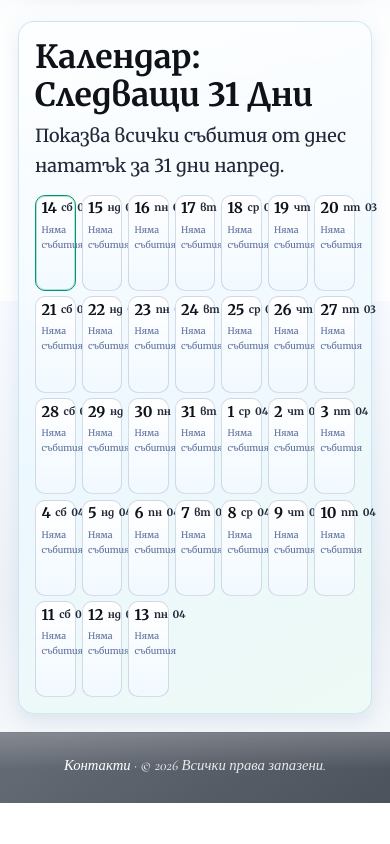
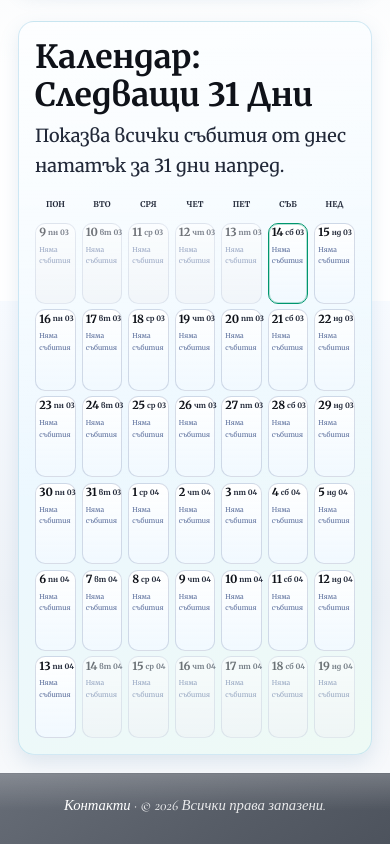
Before and after one commit to gkosev7/zabulgarskitedeca, an Astro site: page / in a window 390 px wide. Shown: the part 1387-2231 px from the top of the page. Before the commit the page ends 2190 px from the top, so only its background shows below. Built offline with nearby package versions, Linux system fonts and the light colour scheme; Astro itself is replaced by a stand-in of ours.

Commit message:
Restructure homepage calendar into weekly grid

```diff
--- a/src/pages/index.astro
+++ b/src/pages/index.astro
@@ -68,6 +68,43 @@ const next31Days = Array.from({ length: 31 }, (_, index) => {
 		items: calendarByDay.get(toDayKey(day)) ?? [],
 	};
 });
+
+const weekdayHeaders = [
+	{ bg: 'Пон', en: 'Mon' },
+	{ bg: 'Вто', en: 'Tue' },
+	{ bg: 'Сря', en: 'Wed' },
+	{ bg: 'Чет', en: 'Thu' },
+	{ bg: 'Пет', en: 'Fri' },
+	{ bg: 'Съб', en: 'Sat' },
+	{ bg: 'Нед', en: 'Sun' },
+];
+
+const firstGridDay = new Date(today);
+const mondayOffset = (today.getDay() + 6) % 7;
+firstGridDay.setDate(today.getDate() - mondayOffset);
+
+const lastRangeDay = new Date(endDate);
+const sundayOffset = (7 - ((lastRangeDay.getDay() + 6) % 7) - 1 + 7) % 7;
+const lastGridDay = new Date(lastRangeDay);
+lastGridDay.setDate(lastRangeDay.getDate() + sundayOffset);
+
+const calendarCells = [];
+for (let cursor = new Date(firstGridDay); cursor <= lastGridDay; cursor.setDate(cursor.getDate() + 1)) {
+	const day = new Date(cursor);
+	const key = toDayKey(day);
+	calendarCells.push({
+		key,
+		fullLabel: dayFullLabelFormatter.format(day),
+		dayNumber: day.getDate(),
+		weekLabelBg: dayWeekFormatter.format(day).replace('.', ''),
+		weekLabelEn: dayWeekFormatterEn.format(day).replace('.', ''),
+		monthLabelBg: monthFormatter.format(day).replace('.', ''),
+		monthLabelEn: monthFormatterEn.format(day).replace('.', ''),
+		isToday: key === toDayKey(today),
+		isCurrentRange: day >= today && day <= endDate,
+		items: calendarByDay.get(key) ?? [],
+	});
+}
 ---
 
 <!doctype html>
@@ -376,9 +413,30 @@ const next31Days = Array.from({ length: 31 }, (_, index) => {
 				gap: 0.35rem;
 				box-shadow: inset 0 1px 0 rgba(255, 255, 255, 0.75);
 			}
+			.day-card.outside-range {
+				opacity: 0.58;
+				background:
+					linear-gradient(180deg, rgba(255, 255, 255, 0.78), rgba(238, 241, 245, 0.84)),
+					#ffffff;
+			}
 			.day-card.today {
 				border-color: #00966e;
 				box-shadow: inset 0 0 0 1px rgba(0, 150, 110, 0.28);
+			}
+			.weekday-row {
+				display: grid;
+				grid-template-columns: repeat(7, minmax(0, 1fr));
+				gap: 0.45rem;
+				margin: 0 0 0.45rem 0;
+			}
+			.weekday-cell {
+				padding: 0.32rem 0.18rem;
+				text-align: center;
+				font-size: 0.76rem;
+				font-weight: 700;
+				letter-spacing: 0.03em;
+				text-transform: uppercase;
+				color: rgb(var(--gray-dark));
 			}
 			.day-heading {
 				margin: 0;
@@ -430,13 +488,18 @@ const next31Days = Array.from({ length: 31 }, (_, index) => {
 				color: rgb(var(--gray));
 			}
 			@media (max-width: 1300px) {
+				.weekday-row,
 				.calendar-grid {
-					grid-template-columns: repeat(5, minmax(0, 1fr));
+					grid-template-columns: repeat(7, minmax(0, 1fr));
 				}
 			}
 			@media (max-width: 900px) {
+				.weekday-row,
 				.calendar-grid {
 					grid-template-columns: repeat(7, minmax(0, 1fr));
+				}
+				.weekday-cell {
+					font-size: 0.68rem;
 				}
 			}
 			@media (max-width: 700px) {
@@ -450,50 +513,63 @@ const next31Days = Array.from({ length: 31 }, (_, index) => {
 					width: min(100%, 360px);
 					justify-self: center;
 				}
+				.weekday-row,
 				.calendar-grid {
 					grid-template-columns: repeat(7, minmax(0, 1fr));
 				}
+				.weekday-cell {
+					font-size: 0.58rem;
+					padding: 0.22rem 0.08rem;
+				}
 				.day-card {
-					min-height: 5.8rem;
-					padding: 0.42rem;
+					min-height: 5.1rem;
+					padding: 0.28rem;
 				}
 				.day-heading {
-					font-size: 0.72rem;
+					font-size: 0.56rem;
+					gap: 0.16rem;
 				}
 				.day-num {
-					font-size: 1.05rem;
+					font-size: 0.82rem;
 				}
 				.event-title {
-					font-size: 0.7rem;
+					font-size: 0.54rem;
+					line-height: 1.1;
 				}
 				.event-meta,
 				.more-events,
 				.no-events {
-					font-size: 0.64rem;
+					font-size: 0.48rem;
 				}
 			}
 			@media (max-width: 480px) {
+				.weekday-row,
 				.calendar-grid {
 					grid-template-columns: repeat(7, minmax(0, 1fr));
 					gap: 0.35rem;
 				}
+				.weekday-cell {
+					font-size: 0.5rem;
+					letter-spacing: 0.01em;
+				}
 				.day-card {
-					min-height: 5.2rem;
-					padding: 0.34rem;
+					min-height: 4.55rem;
+					padding: 0.2rem;
 				}
 				.day-heading {
-					font-size: 0.64rem;
+					font-size: 0.46rem;
+					gap: 0.12rem;
 				}
 				.day-num {
-					font-size: 0.92rem;
+					font-size: 0.7rem;
 				}
 				.event-title {
-					font-size: 0.62rem;
+					font-size: 0.48rem;
 				}
 				.event-meta,
 				.more-events,
 				.no-events {
-					font-size: 0.56rem;
+					font-size: 0.42rem;
 				}
 			}
 		</style>
@@ -562,10 +638,19 @@ const next31Days = Array.from({ length: 31 }, (_, index) => {
 				<p class="calendar-subtitle">
 					<span data-i18n-bg="Показва всички събития от днес нататък за 31 дни напред." data-i18n-en="Shows all events from today through the next 31 days.">Показва всички събития от днес нататък за 31 дни напред.</span>
 				</p>
+				<div class="weekday-row" aria-hidden="true">
+					{
+						weekdayHeaders.map((day) => (
+							<div class="weekday-cell">
+								<span data-i18n-bg={day.bg} data-i18n-en={day.en}>{day.bg}</span>
+							</div>
+						))
+					}
+				</div>
 				<ul class="calendar-grid">
 					{
-						next31Days.map((day) => (
-							<li class={`day-card ${day.isToday ? 'today' : ''}`}>
+						calendarCells.map((day) => (
+							<li class:list={['day-card', { today: day.isToday, 'outside-range': !day.isCurrentRange }]}>
 								<h3 class="day-heading" title={day.fullLabel}>
 									<span class="day-num">{day.dayNumber}</span>
 									<span data-i18n-bg={day.weekLabelBg} data-i18n-en={day.weekLabelEn}>
```
